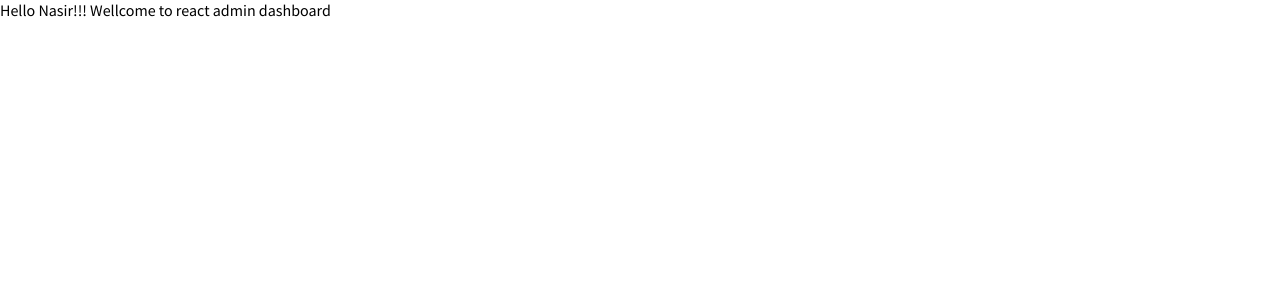
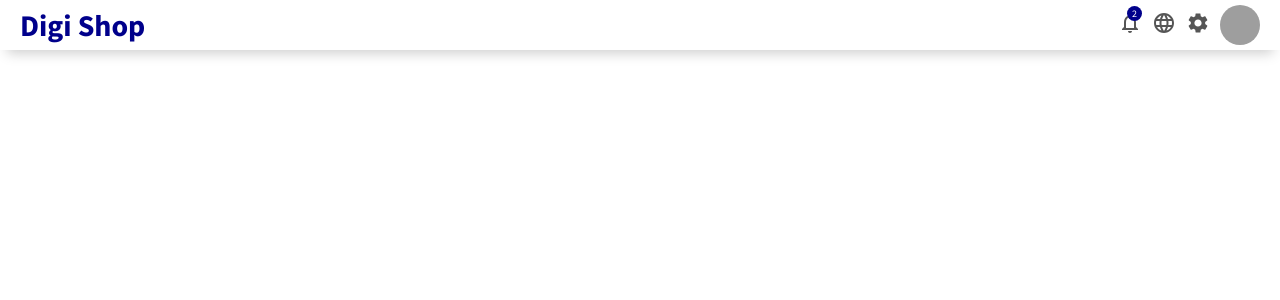
Before and after one commit to Ontorok/react-admin, a React (Create React App) app: page / in a window 1280 px wide. Shown: the top 300 px of the page. Built offline with nearby package versions, Linux system fonts and the light colour scheme; grey boxes are pictures that could not be loaded.

Commit message:
topbar created

```diff
--- a/src/App.js
+++ b/src/App.js
@@ -1,8 +1,10 @@
+import Topbar from 'parts/topbar/Topbar';
+import React from 'react';
 
-function App() {
+function App(props) {
   return (
-    <div className="App">
-      Hello Nasir!!! Wellcome to react admin dashboard
+    <div>
+     <Topbar/>
     </div>
   );
 }
--- /dev/null
+++ b/src/parts/topbar/Topbar.jsx
@@ -0,0 +1,28 @@
+import { Settings, NotificationsNone,Language } from "@mui/icons-material";
+import React from "react";
+import "./topbar.css";
+
+const Topbar = () => {
+  return (
+    <div className="topbar">
+      <div className="topbarWrapper">
+        <div className="topLeft">Digi Shop</div>
+        <div className="topRight">
+          <div className="topbarIconContainer">
+            <NotificationsNone />
+            <span className='topbarIconBadge'> 2</span>
+          </div>
+          <div className="topbarIconContainer">
+            <Language />
+          </div>
+          <div className="topbarIconContainer">
+            <Settings />
+          </div>
+          <img src="https://images.pexels.com/photos/5769744/pexels-photo-5769744.jpeg?auto=compress&cs=tinysrgb&dpr=1&w=500" alt="" className="topbarAvatar" />
+        </div>
+      </div>
+    </div>
+  );
+};
+
+export default Topbar;
--- /dev/null
+++ b/src/parts/topbar/topbar.css
@@ -0,0 +1,60 @@
+.topbar{
+    width: 100%;
+    height: 50px;
+    background-color: white;
+    box-shadow: 0px 10px 13px -7px #ccc, 5px 5px 15px 5px rgba(0,0,0,0);
+    position: sticky;
+    top: 0;
+    z-index: 999;
+
+}
+
+.topbarWrapper{
+    height: 100%;
+    display: flex;
+    align-items: center;
+    justify-content: space-between;
+    padding: 0 20px;
+}
+
+.topLeft{
+    font-weight: bold;
+    font-size: 30px;
+    color: darkblue;
+    cursor: pointer;
+}
+
+.topRight{
+    display: flex;
+    align-items: center;
+    justify-content: center;
+}
+
+.topbarIconContainer{
+    color: #555;
+    position: relative;
+    margin-right: 10px;
+    cursor: pointer;
+}
+.topbarIconBadge{
+    position: absolute;
+    top: -5px;
+    right: 0px;
+    background-color: darkblue;
+    color: white;
+    width: 15px;
+    height: 15px;
+    border-radius: 50%;
+    display: flex;
+    justify-content: center;
+    align-items: center;
+    font-size: 10px;
+
+}
+
+.topbarAvatar{
+    width: 40px;
+    height: 40px;
+    border-radius: 50%;
+    cursor: pointer;
+}
```
Also changed, not shown: jsconfig.json (added, +8 -0 lines), 1 other file (tests, documents, lock files or other folders).
